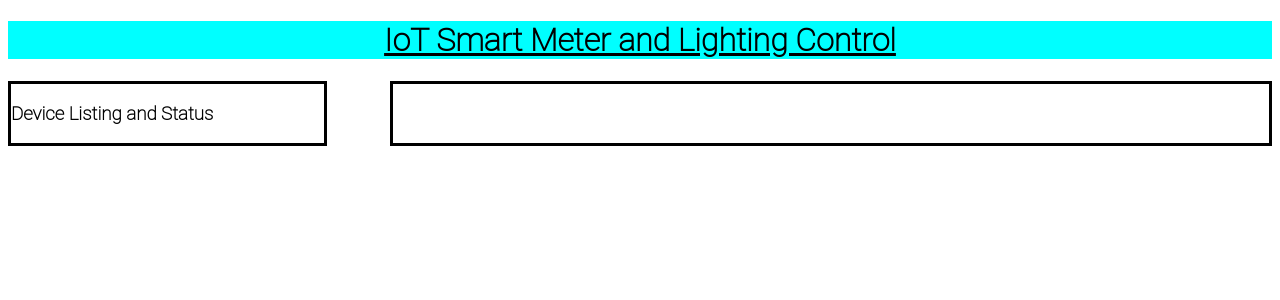
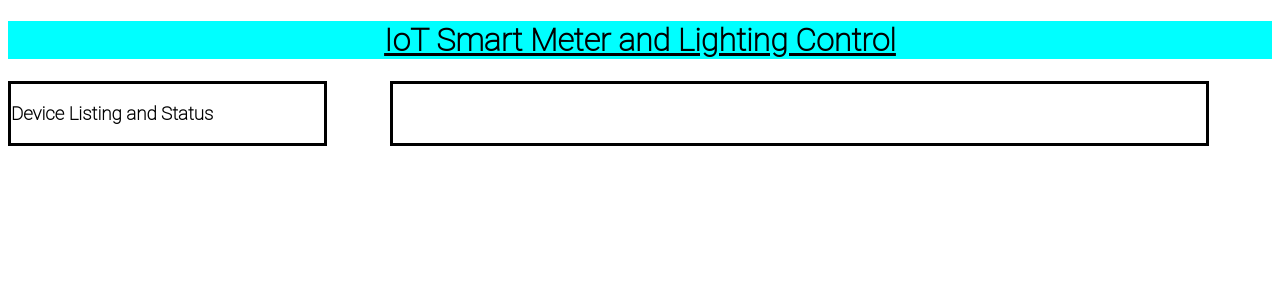
Before and after one commit to KristianTan/IoTSmartMeter, a Flask app: template templates/main.html in a window 1280 px wide. Shown: the top 300 px of the page. Run offline with Flask 2, Linux system fonts and the light colour scheme; the template is opened without the code that fills it, so the values that code supplies are empty.

Commit message:
Removed spacer and use margins instead

```diff
--- a/static/css/main.css
+++ b/static/css/main.css
@@ -22,13 +22,10 @@ body{
     border-color: black;
 }
 
-.spacer{
-    width: 5%;
-    /*background-color: green;*/
-}
-
 .smart_meter{
-    width: 70%;
+    width: 65%;
+    margin-right: 5%;
+    margin-left: 5%;
     /*background-color: coral;*/
     border-style: solid;
     border-color: black;
--- a/templates/main.html
+++ b/templates/main.html
@@ -28,8 +28,6 @@
            {% endif %}
         </div>
 
-        <div class="spacer"></div>
-
         <div class="smart_meter">
 
         </div>
```
